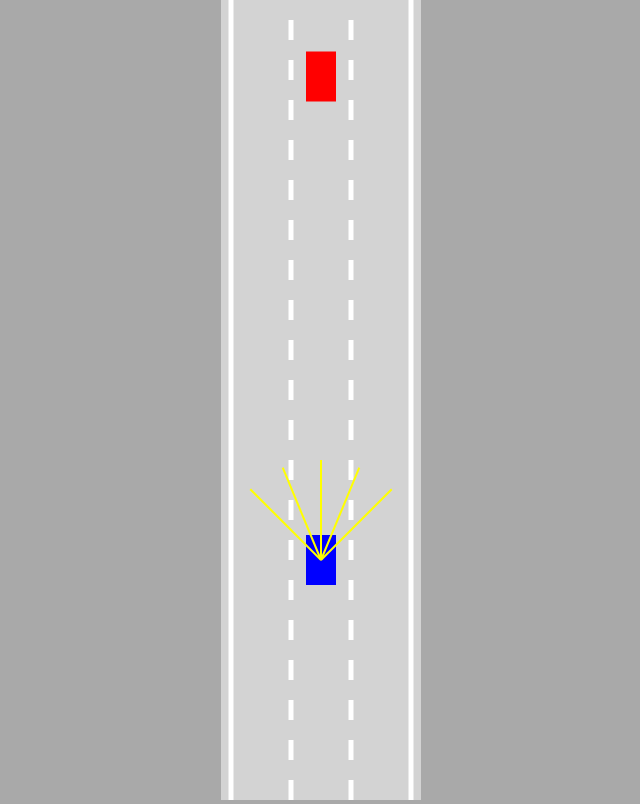
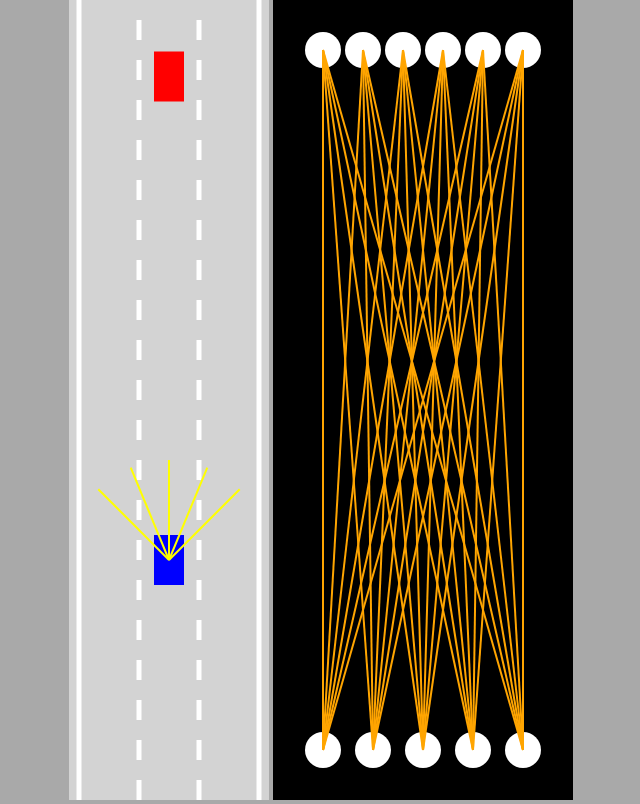
Before and after one commit to shrikantbk06/self-driving-car, a plain HTML site: page index.html in a window 1280 px wide. Shown: the whole page, without its empty margins (319-959 px from the left). Drawn offline with Linux system fonts and the light colour scheme.

Commit message:
Created neural network visualizer

```diff
--- a/index.html
+++ b/index.html
@@ -4,7 +4,9 @@
     <link rel="stylesheet" href="style.css">
 </head>
 <body>
-    <canvas id="myCanvas"></canvas>
+    <canvas id="carCanvas"></canvas>
+    <canvas id="networkCanvas"></canvas>
+    <script src="visualizer.js"></script>
     <script src="network.js"></script>
     <script src="sensor.js"></script>
     <script src="utils.js"></script>
--- a/main.js
+++ b/main.js
@@ -1,8 +1,11 @@
-const canvas = document.getElementById('myCanvas');
-canvas.width = 200;
+const carCanvas = document.getElementById('carCanvas');
+carCanvas.width = 200;
+const networkCanvas = document.getElementById('networkCanvas');
+networkCanvas.width = 300;
 
-const ctx = canvas.getContext('2d');
-const road = new Road(canvas.width/2,canvas.width*0.9);
+const carCtx = carCanvas.getContext('2d');
+const networkCtx = networkCanvas.getContext('2d');
+const road = new Road(carCanvas.width/2,carCanvas.width*0.9);
 const car = new Car(road.getLaneCenter(1),100,30,50,"AI");
 const traffic = [
     new Car(road.getLaneCenter(1),-100,30,50,"DUMMY", 1)
@@ -17,16 +20,19 @@ function animate() {
     }
     car.update(road.borders, traffic);
 
-    canvas.height = window.innerHeight;
+    carCanvas.height = window.innerHeight;
+    networkCanvas.height = window.innerHeight;
 
-    ctx.save();
-    ctx.translate(0,-car.y+canvas.height*0.7);
-    road.draw(ctx);
+    carCtx.save();
+    carCtx.translate(0,-car.y+carCanvas.height*0.7);
+    road.draw(carCtx);
     for(let i=0;i<traffic.length;i++){
-        traffic[i].draw(ctx, "red");
+        traffic[i].draw(carCtx, "red");
     }
 
-    car.draw(ctx, "blue");
-    ctx.restore();
+    car.draw(carCtx, "blue");
+    carCtx.restore();
+
+    Visualizer.drawNetwork(networkCtx, car.brain);
     requestAnimationFrame(animate);
 }
--- a/style.css
+++ b/style.css
@@ -5,6 +5,10 @@ body{
     text-align: center;
 }
 
-#myCanvas {
+#carCanvas {
     background: lightgray;
 }
+
+#networkCanvas {
+    background: black;
+}
--- /dev/null
+++ b/visualizer.js
@@ -0,0 +1,62 @@
+class Visualizer{
+    static drawNetwork(ctx, network){
+        const margin = 50;
+        const left = margin;
+        const top = margin;
+        const width = ctx.canvas.width - margin*2;
+        const height = ctx.canvas.height - margin*2;
+
+
+        Visualizer.drawLevel(ctx, network.levels[0],
+            left, top, width, height
+        );
+    }
+
+    static drawLevel(ctx, level, left, top, width, height){
+        const right = left + width;
+        const bottom = top + height;
+
+        const {inputs,outputs} = level;
+        const nodeRadius = 18;
+        for(let i=0;i<inputs.length;i++){
+            const x=Visualizer.#getNodeX(inputs, i, left, right);
+            ctx.beginPath();
+            ctx.arc(x, bottom, nodeRadius, 0, Math.PI*2);
+            ctx.fillStyle = "white";
+            ctx.fill();
+        }
+
+        for(let i=0;i<outputs.length;i++){
+            const x=Visualizer.#getNodeX(outputs, i, left, right)
+            ctx.beginPath();
+            ctx.arc(x, top, nodeRadius, 0, Math.PI*2);
+            ctx.fillStyle = "white";
+            ctx.fill();
+        }
+
+        for(let i=0;i<inputs.length;i++){
+            for(let j=0;j<outputs.length;j++){
+                ctx.beginPath();
+                ctx.moveTo(
+                    Visualizer.#getNodeX(inputs, i, left, right),
+                    bottom
+                );
+                ctx.lineTo(
+                    Visualizer.#getNodeX(outputs, j, left, right),
+                    top
+                );
+                ctx.strokeStyle = "orange";
+                ctx.lineWidth = 2;
+                ctx.stroke();
+            }
+        }
+    }
+
+    static #getNodeX(nodes, index, left, right){
+        return lerp(
+            left,
+            right,
+            nodes.length==1 ? 0.5 : index/(nodes.length-1)
+        );
+    }
+}
```
